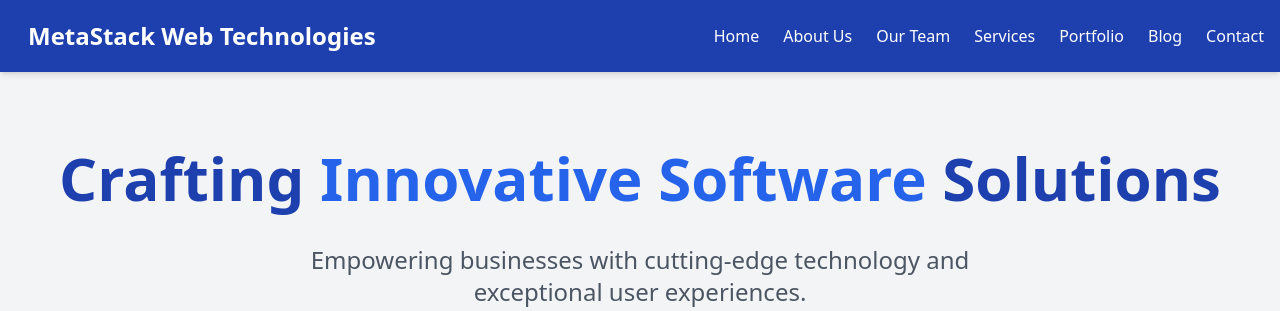
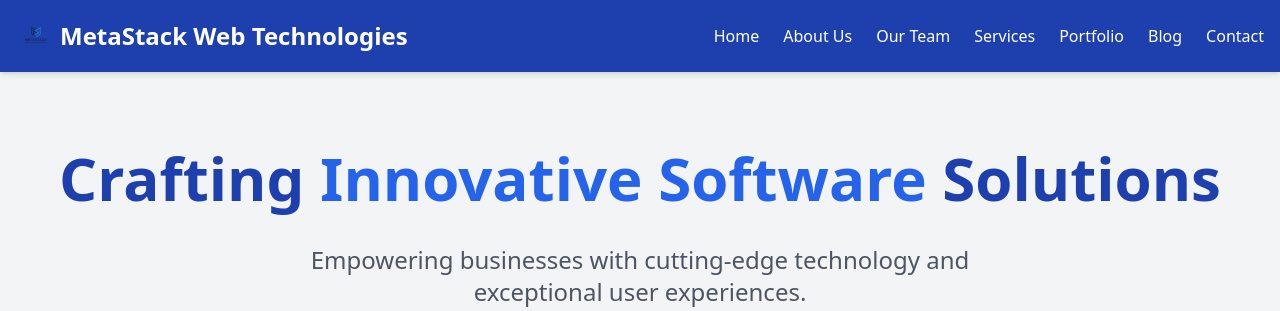
Before and after one commit to metastack-webtechnologies/metastack-webtechnologies, a Django app: page / in a window 1280 px wide. Shown: the top 311 px of the page. Run offline with Django 5.2, Linux system fonts and the light colour scheme; data that the repository does not hold is empty; some libraries are stand-ins or nearby versions.

Commit message:
phase-4 modifiactions and adding logo

```diff
--- a/templates/website/base.html
+++ b/templates/website/base.html
@@ -1,23 +1,36 @@
+{% load static %}
 <!DOCTYPE html>
 <html lang="en">
 <head>
     <meta charset="UTF-8">
     <meta name="viewport" content="width=device-width, initial-scale=1.0">
     <title>{% block title %}MetaStack Web Technologies{% endblock %}</title>
+    <!-- Favicon -->
+    <link rel="icon" href="{% static 'images/company_logo.png' %}" type="image/png"> {# Added favicon link #}
     {# Tailwind CSS CDN #}
     <script src="https://cdn.tailwindcss.com"></script>
     {# Font Awesome CDN for icons #}
     <link rel="stylesheet" href="https://cdnjs.cloudflare.com/ajax/libs/font-awesome/6.0.0-beta3/css/all.min.css">
-    {% load static %}
     {# Link to your custom static CSS if you have one #}
     <link rel="stylesheet" href="{% static 'css/style.css' %}">
+    <style>
+        /* Custom CSS for Inter font and general styling (from previous versions) */
+        @import url('https://fonts.googleapis.com/css2?family=Inter:wght@300;400;500;600;700&display=swap');
+        body {
+            font-family: 'Inter', sans-serif;
+            -webkit-font-smoothing: antialiased;
+            -moz-osx-font-smoothing: grayscale;
+        }
+    </style>
 </head>
 <body class="bg-gray-100 font-sans antialiased flex flex-col min-h-screen">
     {# Header Section #}
     <header class="bg-blue-800 text-white p-4 shadow-md">
         <div class="container mx-auto flex justify-between items-center">
-            <a href="{% url 'homepage' %}" class="text-2xl font-bold rounded-md px-3 py-1 hover:bg-blue-700 transition duration-300">
-                {{ company_name }}
+            {# Company Logo and Name #}
+            <a href="{% url 'homepage' %}" class="flex items-center space-x-2 rounded-md pl-1 py-1 hover:bg-blue-700 transition duration-300"> {# MODIFICATION: Changed px-3 to pl-1 for slight left shift #}
+                <img src="{% static 'images/company_logo.png' %}" alt="MetaStack Web Technologies Logo" class="h-8"> {# Adjust height as needed #}
+                <span class="text-2xl font-bold">{{ company_name }}</span>
             </a>
             <nav class="hidden md:block">
                 <ul class="flex space-x-6">
--- a/templates/website/homepage.html
+++ b/templates/website/homepage.html
@@ -1,6 +1,7 @@
 {% extends 'website/base.html' %}
+{% load static %} {# It's still good practice to load static here, even if base.html does, for any static assets specific to this template #}
 
-{% block title %}{{ company_name }} - Crafting Innovative Software Solutions{% endblock %}
+{% block title %}{{ company_name }} - Crafting Innovative Software Solutions{% endblock title %} {# Override base title #}
 
 {% block content %}
     <div class="container mx-auto px-6 py-16 text-center">
@@ -23,7 +24,7 @@
                 {% for service in services %}
                 {# Only link if service has a slug; otherwise, display as a non-clickable card #}
                 {% if service.slug %}
-                    <a href="{% url 'service_detail' slug=service.slug %}" class="block">
+                    <a href="{% url 'service_detail' slug=service.slug %}" class="block"> {# MODIFICATION: Added slug argument for service_detail #}
                         <div class="bg-gray-50 rounded-lg p-6 shadow-md transform transition duration-300 hover:scale-105 hover:shadow-xl border border-gray-100 h-full flex flex-col justify-between">
                             <div>
                                 <div class="text-blue-500 text-5xl mb-4">
@@ -88,7 +89,7 @@
                         <option value="{% url 'homepage' %}{% if current_technology %}?technology={{ current_technology }}{% endif %}"
                                 {% if not current_industry %}selected{% endif %}>All Industries</option>
                         {% for industry in all_industries %}
-                            <option value="{% url 'homepage' %}?industry={{ industry|urlencode }}{% if current_technology %}&technology={{ current_technology }}{% endif %}"
+                            <option value="{% url 'homepage' %}?industry={{ industry|urlencode }}{% if current_technology %}&industry={{ current_technology }}{% endif %}"
                                     {% if current_industry == industry %}selected{% endif %}>{{ industry }}</option>
                         {% endfor %}
                     </select>
@@ -179,4 +180,4 @@
             </a>
         </section>
     </div>
-{% endblock %}
+{% endblock content %}
```
Also changed, not shown: static/images/company_logo.png (added).
